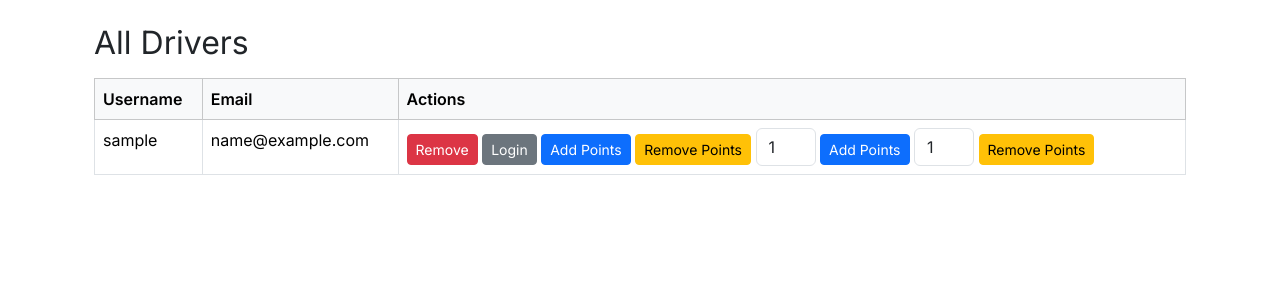
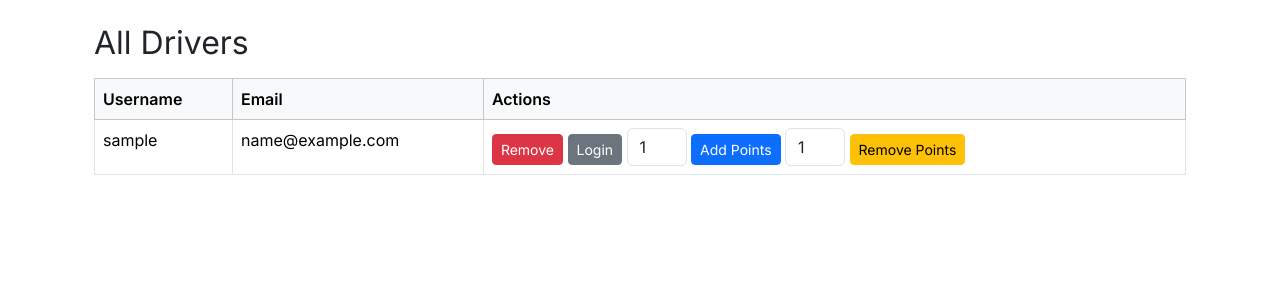
Before and after one commit to Jaredburne47/F25-Team16, a Flask app: page /drivers in a window 1280 px wide. Shown: the part 58-358 px from the top of the page. Run offline with Flask 3, Linux system fonts and the light colour scheme; the visitor is signed in with stand-in values (Sample User, id 1); tables that the repository leaves empty or names only in its code hold one stand-in row (values such as "Sample post"); data that the repository does not hold is empty; some libraries are stand-ins or nearby versions.

Commit message:
Update drivers.html

```diff
--- a/templates/drivers.html
+++ b/templates/drivers.html
@@ -31,27 +31,17 @@
                         <input type="hidden" name="username" value="{{ driver.username }}">
                         <button type="submit" class="btn btn-secondary btn-sm">Login</button>
                     </form>
-                    <!-- Add Points -->
-                    <form action="{{ url_for('add_points') }}" method="post" style="display:inline;">
-                        <input type="hidden" name="username" value="{{ driver.username }}">
-                        <button type="submit" class="btn btn-primary btn-sm">Add Points</button>
-                    </form>
 
-                    <!-- Remove Points -->
-                    <form action="{{ url_for('remove_points') }}" method="post" style="display:inline;">
-                        <input type="hidden" name="username" value="{{ driver.username }}">
-                        <button type="submit" class="btn btn-warning btn-sm">Remove Points</button>
-                    </form>
                         <!-- Points input -->
                     <form action="{{ url_for('add_points') }}" method="post" style="display:inline;">
                         <input type="hidden" name="username" value="{{ driver.username }}">
-                        <input type="number" name="points" value="1" min="1" style="width: 60px;" class="form-control d-inline-block">
+                        <input type="number" name="points to add" value="1" min="1" style="width: 60px;" class="form-control d-inline-block">
                         <button type="submit" class="btn btn-primary btn-sm">Add Points</button>
                     </form>
 
                     <form action="{{ url_for('remove_points') }}" method="post" style="display:inline;">
                         <input type="hidden" name="username" value="{{ driver.username }}">
-                        <input type="number" name="points" value="1" min="1" style="width: 60px;" class="form-control d-inline-block">
+                        <input type="number" name="points to remove" value="1" min="1" style="width: 60px;" class="form-control d-inline-block">
                         <button type="submit" class="btn btn-warning btn-sm">Remove Points</button>
                     </form>
                 </td>
```
